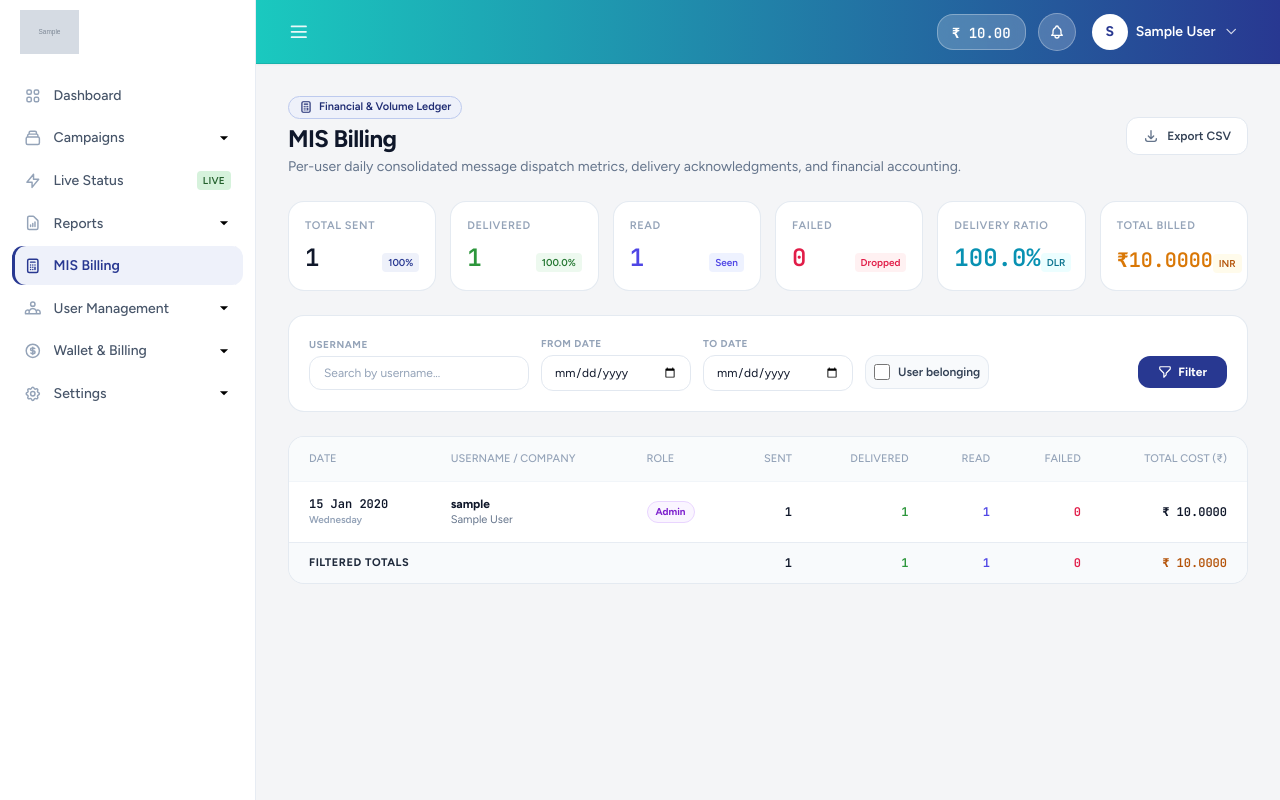
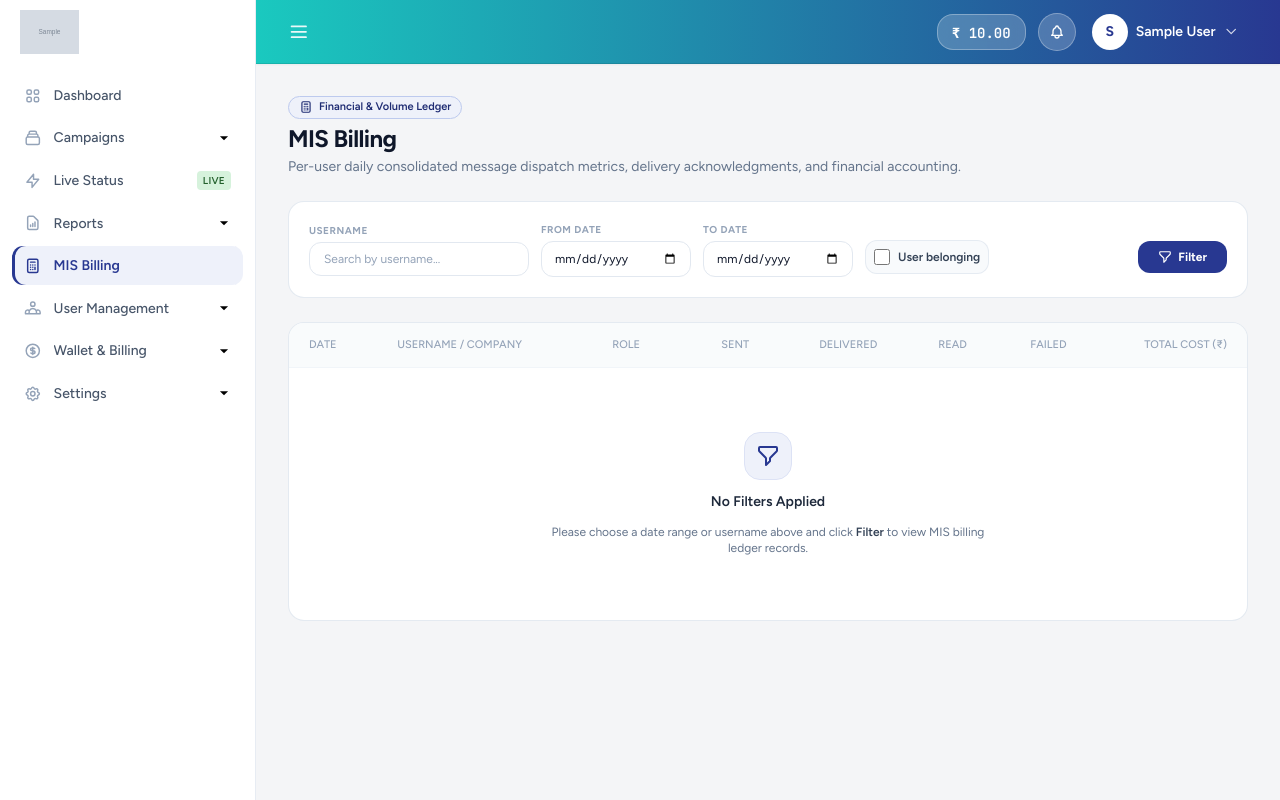
Before and after one commit to amanpandit7033/rcs-portal, a Django app: page /reports/mis-billing/ in a window 1280 px wide. Run offline with Django 5.2, Linux system fonts and the light colour scheme; a user stored in the database is signed in; tables that the repository leaves empty hold one stand-in row (values such as "Sample post"); grey boxes marked "Sample" are stand-in pictures; data that the repository does not hold is empty; parts of the project's set-up code (start-up, migrations or seed data) failed here and were passed over; some libraries are stand-ins or nearby versions.

Commit message:
feat: add reports app models, views, templates, and live status population management command

```diff
--- /dev/null
+++ b/reports/management/__init__.py
@@ -0,0 +1 @@
+"""Reports management package."""
--- /dev/null
+++ b/reports/management/commands/__init__.py
@@ -0,0 +1 @@
+"""Reports management commands."""
--- a/reports/views.py
+++ b/reports/views.py
@@ -6,7 +6,7 @@ from django.contrib import messages
 from django.contrib.auth import get_user_model
 from django.core.paginator import Paginator
 from django.db import models
-from django.db.models import Count, Q, Sum
+from django.db.models import Count, Max, Q, Sum
 from django.db.models.functions import TruncDate
 from django.http import HttpResponse, JsonResponse
 from django.shortcuts import get_object_or_404, redirect, render
@@ -624,31 +624,62 @@ class MISBillingView(RoleRequiredMixin, View):
         to_date = request.GET.get("to_date", "").strip()
         user_belonging = request.GET.get("user_belonging", "").strip() in ["1", "true", "on", "yes"]
 
+        is_filtered = bool(username or from_date or to_date or user_belonging)
+
+        # Autocomplete candidate usernames for filter datalist
+        if getattr(user, "is_admin", False):
+            candidate_users = User.objects.filter(is_active=True).values("username", "company_name", "role").order_by("username")
+        elif getattr(user, "is_reseller", False):
+            candidate_users = User.objects.filter(
+                Q(id=user.id) | Q(parent_reseller=user)
+            ).values("username", "company_name", "role").order_by("username")
+        else:
+            candidate_users = [{"username": user.username, "company_name": user.company_name, "role": user.role}]
+
+        if not is_filtered:
+            # By default do not show any data until user filters
+            qs = MISBilling.objects.none()
+            return render(
+                request,
+                self.template_name,
+                {
+                    "page_obj": Paginator(qs, 25).get_page(1),
+                    "summary": {
+                        "total_sent": 0,
+                        "total_delivered": 0,
+                        "total_read": 0,
+                        "total_failed": 0,
+                        "total_cost": Decimal("0.0000"),
+                        "delivery_rate": 0,
+                    },
+                    "username_query": "",
+                    "from_date": "",
+                    "to_date": "",
+                    "user_belonging": False,
+                    "candidate_users": candidate_users,
+                    "is_filtered": False,
+                },
+            )
+
         # Filter by Username & User Belonging Checkbox
         if username:
             target_user = User.objects.filter(username__iexact=username).first()
             if user_belonging:
                 if target_user:
-                    # Find all users belonging to this reseller (direct and indirect)
                     belonging_ids = list(
                         User.objects.filter(
                             Q(parent_reseller=target_user) | Q(parent_reseller__parent_reseller=target_user)
                         ).values_list("id", flat=True)
                     )
-                    # Skip the reseller's own MIS count, show only belonging users
                     qs = qs.filter(user_id__in=belonging_ids).exclude(user_id=target_user.id)
                 else:
-                    # Search by parent reseller username
                     qs = qs.filter(user__parent_reseller__username__iexact=username)
             else:
                 qs = qs.filter(user__username__icontains=username)
         elif user_belonging:
-            # Checkbox selected with no username entered
             if getattr(user, "is_reseller", False):
-                # Reseller skipping their own count, showing only their clients
                 qs = qs.filter(user__parent_reseller=user).exclude(user_id=user.id)
             elif getattr(user, "is_admin", False):
-                # Admin skipping reseller-level records, showing client accounts
                 qs = qs.filter(user__role=User.Role.USER)
 
         # Date range filtering
@@ -698,16 +729,6 @@ class MISBillingView(RoleRequiredMixin, View):
 
         delivery_rate = (total_delivered / total_sent * 100) if total_sent > 0 else 0
 
-        # Autocomplete candidate usernames for filter datalist
-        if getattr(user, "is_admin", False):
-            candidate_users = User.objects.filter(is_active=True).values("username", "company_name", "role").order_by("username")
-        elif getattr(user, "is_reseller", False):
-            candidate_users = User.objects.filter(
-                Q(id=user.id) | Q(parent_reseller=user)
-            ).values("username", "company_name", "role").order_by("username")
-        else:
-            candidate_users = [{"username": user.username, "company_name": user.company_name, "role": user.role}]
-
         paginator = Paginator(qs, 25)
         page_number = request.GET.get("page", 1)
         page_obj = paginator.get_page(page_number)
@@ -730,6 +751,7 @@ class MISBillingView(RoleRequiredMixin, View):
                 "to_date": to_date,
                 "user_belonging": user_belonging,
                 "candidate_users": candidate_users,
+                "is_filtered": True,
             },
         )
 
@@ -745,88 +767,67 @@ class LiveStatusView(RoleRequiredMixin, View):
         from .models import LiveStatus, sync_live_status
         from datetime import datetime, timedelta
 
-        # Date handling: default to Today, but supports back-day (past dates)
-        date_str = request.GET.get("date", "").strip()
         today = timezone.now().date()
-        if date_str:
+        yesterday = today - timedelta(days=1)
+        last_7_days = today - timedelta(days=6)
+
+        # Support from_date and to_date, with backward compatibility for ?date=
+        from_date_str = request.GET.get("from_date", "").strip()
+        to_date_str = request.GET.get("to_date", "").strip()
+        single_date_str = request.GET.get("date", "").strip()
+
+        if not from_date_str and not to_date_str and single_date_str:
+            from_date_str = single_date_str
+            to_date_str = single_date_str
+
+        def parse_date(date_val, fallback):
+            if not date_val:
+                return fallback
             try:
-                selected_date = datetime.strptime(date_str, "%Y-%m-%d").date()
+                return datetime.strptime(date_val, "%Y-%m-%d").date()
             except ValueError:
-                selected_date = today
-        else:
-            selected_date = today
+                return fallback
 
-        # Automatically ensure the selected date's metrics are freshly synced
-        try:
-            sync_live_status(
-                user_id=None if getattr(user, "is_admin", False) else user.id,
-                date=selected_date,
-            )
-        except Exception as sync_err:
-            logger.warning("Auto sync LiveStatus error: %s", sync_err)
+        from_date = parse_date(from_date_str, today)
+        to_date = parse_date(to_date_str, today)
 
-        # Scoped queryset
-        qs = (
+        # Ensure correct date order
+        if from_date > to_date:
+            from_date, to_date = to_date, from_date
+
+        # If today is within the inspected range, ensure real-time counts are fresh
+        if from_date <= today <= to_date:
+            try:
+                sync_live_status(
+                    user_id=None if getattr(user, "is_admin", False) else user.id,
+                    date=today,
+                )
+            except Exception as sync_err:
+                logger.warning("Auto sync LiveStatus error: %s", sync_err)
+
+        # Base Scoped QuerySet for the date range
+        base_qs = (
             LiveStatus.objects.for_user(user)
+            .filter(date__gte=from_date, date__lte=to_date)
             .select_related("user", "user__parent_reseller")
-            .filter(date=selected_date)
-            .order_by("-total_submission", "-total_cost")
         )
 
-        # Filters
+        # Filters: Search query & Role filter
         q = request.GET.get("q", "").strip()
         role_filter = request.GET.get("role", "").strip()
 
         if q:
-            qs = qs.filter(
+            base_qs = base_qs.filter(
                 Q(user__username__icontains=q)
                 | Q(user__company_name__icontains=q)
                 | Q(user__parent_reseller__username__icontains=q)
             )
 
         if role_filter in [User.Role.USER, User.Role.RESELLER]:
-            qs = qs.filter(user__role=role_filter)
+            base_qs = base_qs.filter(user__role=role_filter)
 
-        # Handle CSV Export if requested
-        if request.GET.get("export") == "csv":
-            header = [
-                "Date",
-                "Username",
-                "Company Name",
-                "Role",
-                "Parent Reseller",
-                "Total Submissions",
-                "Delivered",
-                "Read",
-                "Failed",
-                "Cost (INR)",
-                "Last Sent At",
-            ]
-
-            def format_row(r):
-                return [
-                    r.date.strftime("%Y-%m-%d") if r.date else "",
-                    r.user.username if r.user else "",
-                    r.user.company_name if r.user else "",
-                    r.user.get_role_display() if r.user and hasattr(r.user, "get_role_display") else (r.user.role if r.user else ""),
-                    r.user.parent_reseller.username if (r.user and r.user.parent_reseller) else "Direct / Admin",
-                    r.total_submission,
-                    r.total_delivered,
-                    r.total_read,
-                    r.total_failed,
-                    str(r.total_cost),
-                    r.last_sent_at.strftime("%Y-%m-%d %H:%M:%S") if r.last_sent_at else "N/A",
-                ]
-
-            return stream_csv_response(
-                filename=f"live_status_{selected_date}.csv",
-                header=header,
-                queryset_iterator=qs.iterator(chunk_size=500),
-                row_formatter=format_row,
-            )
-
-        # Aggregate summary for header KPI cards
-        summary = qs.aggregate(
+        # Overall summary KPI cards (summed across date range)
+        summary = base_qs.aggregate(
             total_submission=Sum("total_submission"),
             total_delivered=Sum("total_delivered"),
             total_read=Sum("total_read"),
@@ -842,22 +843,103 @@ class LiveStatusView(RoleRequiredMixin, View):
         delivery_rate = (total_dlvr / total_sub * 100) if total_sub > 0 else 0
         read_rate = (total_read / total_sub * 100) if total_sub > 0 else 0
 
-        paginator = Paginator(qs, 25)
+        # Aggregate metrics per user over the selected date range
+        aggregated_users = (
+            base_qs.values("user_id")
+            .annotate(
+                total_submission=Sum("total_submission"),
+                total_delivered=Sum("total_delivered"),
+                total_read=Sum("total_read"),
+                total_failed=Sum("total_failed"),
+                total_cost=Sum("total_cost"),
+                last_sent_at=Max("last_sent_at"),
+            )
+            .order_by("-total_submission", "-total_cost")
+        )
+
+        user_ids = [item["user_id"] for item in aggregated_users]
+        users_map = {
+            u.id: u
+            for u in User.objects.filter(id__in=user_ids).select_related("parent_reseller")
+        }
+
+        user_rows = []
+        for item in aggregated_users:
+            account = users_map.get(item["user_id"])
+            if not account:
+                continue
+            user_rows.append(
+                {
+                    "user": account,
+                    "total_submission": item["total_submission"] or 0,
+                    "total_delivered": item["total_delivered"] or 0,
+                    "total_read": item["total_read"] or 0,
+                    "total_failed": item["total_failed"] or 0,
+                    "total_cost": item["total_cost"] or Decimal("0.0000"),
+                    "last_sent_at": item["last_sent_at"],
+                }
+            )
+
+        # Handle CSV Export if requested
+        if request.GET.get("export") == "csv":
+            header = [
+                "Username",
+                "Company Name",
+                "Role",
+                "Parent Reseller",
+                "Total Submissions",
+                "Delivered",
+                "Read",
+                "Failed",
+                "Cost (INR)",
+                "Last Sent At",
+            ]
+
+            def format_row(r):
+                u = r["user"]
+                role_str = u.get_role_display() if hasattr(u, "get_role_display") else u.role
+                parent_str = u.parent_reseller.username if u.parent_reseller else "Direct / Admin"
+                last_sent = r["last_sent_at"].strftime("%Y-%m-%d %H:%M:%S") if r["last_sent_at"] else "N/A"
+                return [
+                    u.username,
+                    u.company_name or "",
+                    role_str,
+                    parent_str,
+                    r["total_submission"],
+                    r["total_delivered"],
+                    r["total_read"],
+                    r["total_failed"],
+                    str(r["total_cost"]),
+                    last_sent,
+                ]
+
+            return stream_csv_response(
+                filename=f"live_status_{from_date}_to_{to_date}.csv",
+                header=header,
+                queryset_iterator=iter(user_rows),
+                row_formatter=format_row,
+            )
+
+        paginator = Paginator(user_rows, 25)
         page_number = request.GET.get("page", 1)
         page_obj = paginator.get_page(page_number)
 
-        yesterday = today - timedelta(days=1)
+        is_today = (from_date == today and to_date == today)
+        is_yesterday = (from_date == yesterday and to_date == yesterday)
 
         return render(
             request,
             self.template_name,
             {
                 "page_obj": page_obj,
-                "selected_date": selected_date.strftime("%Y-%m-%d"),
+                "from_date": from_date.strftime("%Y-%m-%d"),
+                "to_date": to_date.strftime("%Y-%m-%d"),
                 "today_str": today.strftime("%Y-%m-%d"),
                 "yesterday_str": yesterday.strftime("%Y-%m-%d"),
-                "is_today": selected_date == today,
-                "is_yesterday": selected_date == yesterday,
+                "last_7_days_str": last_7_days.strftime("%Y-%m-%d"),
+                "is_today": is_today,
+                "is_yesterday": is_yesterday,
+                "is_single_day": from_date == to_date,
                 "search_query": q,
                 "selected_role": role_filter,
                 "summary": {
--- a/templates/reports/mis_billing.html
+++ b/templates/reports/mis_billing.html
@@ -18,6 +18,7 @@
                 Per-user daily consolidated message dispatch metrics, delivery acknowledgments, and financial accounting.
             </p>
         </div>
+        {% if is_filtered %}
         <div class="flex items-center gap-2.5">
             <a href="?{% if username_query %}username={{ username_query }}&{% endif %}{% if from_date %}from_date={{ from_date }}&{% endif %}{% if to_date %}to_date={{ to_date }}&{% endif %}{% if user_belonging %}user_belonging=1&{% endif %}export=csv"
                class="inline-flex items-center gap-2 px-4 py-2.5 rounded-xl text-xs font-semibold text-slate-700 bg-white border border-slate-200 hover:bg-slate-50 transition-colors shadow-2xs">
@@ -25,8 +26,10 @@
                 <span>Export CSV</span>
             </a>
         </div>
+        {% endif %}
     </div>
 
+    {% if is_filtered %}
     <!-- Summary KPI Cards -->
     <div class="grid grid-cols-2 sm:grid-cols-3 lg:grid-cols-6 gap-3.5">
         <!-- 1. Total Sent -->
@@ -83,6 +86,7 @@
             </div>
         </div>
     </div>
+    {% endif %}
 
     <!-- Filter Bar Card -->
     <div class="p-5 rounded-2xl bg-white border border-slate-200/90 shadow-xs">
@@ -203,6 +207,19 @@
                     </tr>
                 </thead>
                 <tbody class="divide-y divide-slate-100">
+                    {% if not is_filtered %}
+                    <tr>
+                        <td colspan="8" class="px-5 py-16 text-center text-slate-500">
+                            <div class="max-w-md mx-auto space-y-3">
+                                <div class="w-12 h-12 mx-auto rounded-2xl bg-blue-50 border border-blue-100 flex items-center justify-center text-blue-600 shadow-2xs">
+                                    <svg class="w-6 h-6" fill="none" stroke="currentColor" viewBox="0 0 24 24"><path stroke-linecap="round" stroke-linejoin="round" stroke-width="2" d="M3 4a1 1 0 011-1h16a1 1 0 011 1v2.586a1 1 0 01-.293.707l-6.414 6.414a1 1 0 00-.293.707V17l-4 4v-6.586a1 1 0 00-.293-.707L3.293 7.293A1 1 0 013 6.586V4z"/></svg>
+                                </div>
+                                <h3 class="text-sm font-semibold text-slate-800">No Filters Applied</h3>
+                                <p class="text-xs text-slate-500">Please choose a date range or username above and click <span class="font-semibold text-slate-700">Filter</span> to view MIS billing ledger records.</p>
+                            </div>
+                        </td>
+                    </tr>
+                    {% else %}
                     {% for row in page_obj %}
                     <tr class="hover:bg-slate-50/70 transition-colors">
                         <!-- Date -->
@@ -264,10 +281,11 @@
                         </td>
                     </tr>
                     {% endfor %}
+                    {% endif %}
                 </tbody>
 
                 <!-- Summary Table Footer -->
-                {% if page_obj %}
+                {% if is_filtered and page_obj.object_list %}
                 <tfoot class="bg-slate-50/90 font-bold border-t border-slate-200/80 text-slate-800">
                     <tr>
                         <td colspan="3" class="px-5 py-3 uppercase tracking-wider text-[11px]">Filtered Totals</td>
@@ -283,7 +301,7 @@
         </div>
 
         <!-- Pagination Controls -->
-        {% if page_obj.has_other_pages %}
+        {% if is_filtered and page_obj.has_other_pages %}
         <div class="px-5 py-3.5 border-t border-slate-100 flex items-center justify-between gap-4">
             <span class="text-xs text-slate-500 font-medium">
                 Page {{ page_obj.number }} of {{ page_obj.paginator.num_pages }} ({{ page_obj.paginator.count }} total days)
```
Also changed, not shown: reports/management/commands/populate_live_status.py (added, +70 -0 lines), reports/models.py (+6 -2 lines), templates/reports/live_status.html (+51 -23 lines).
